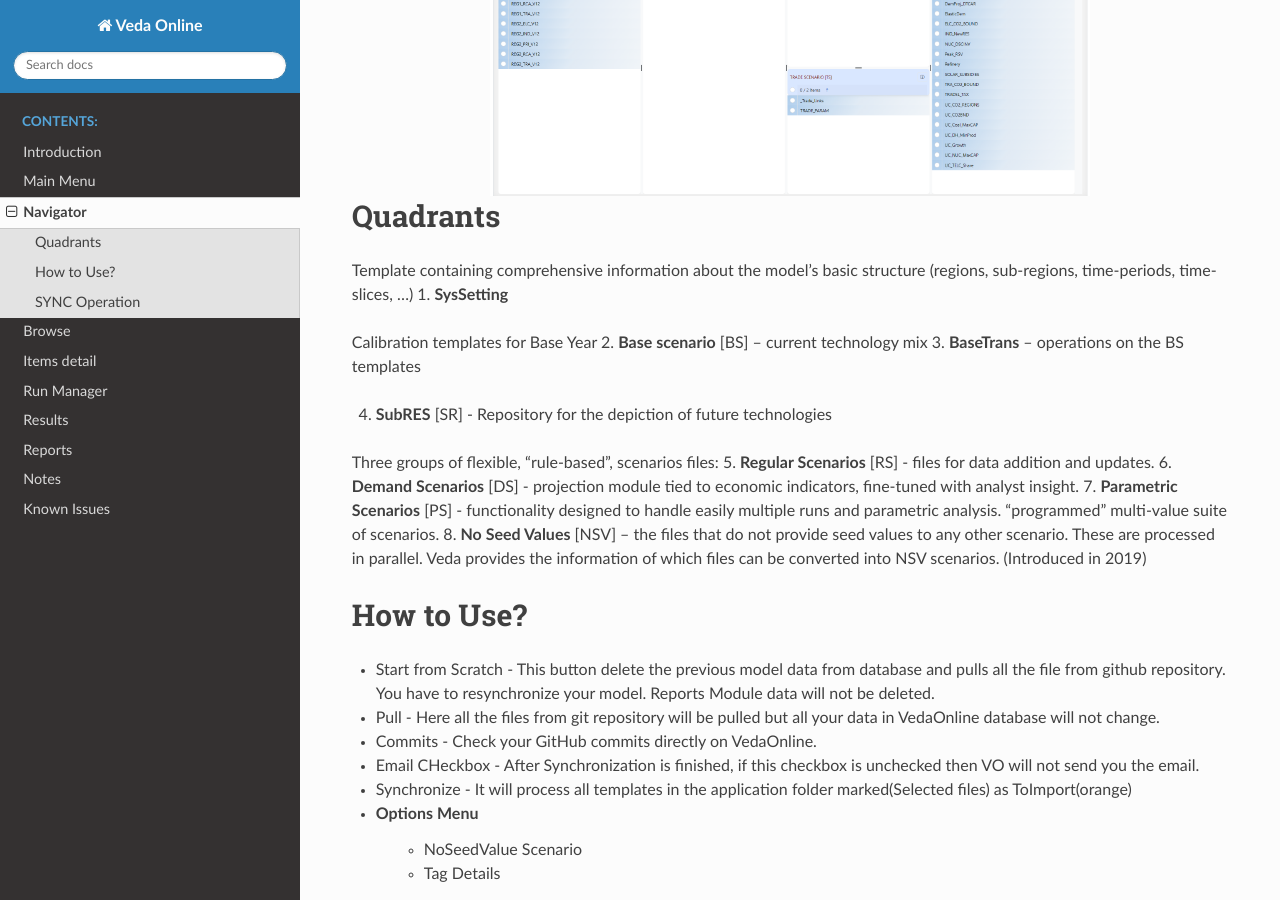
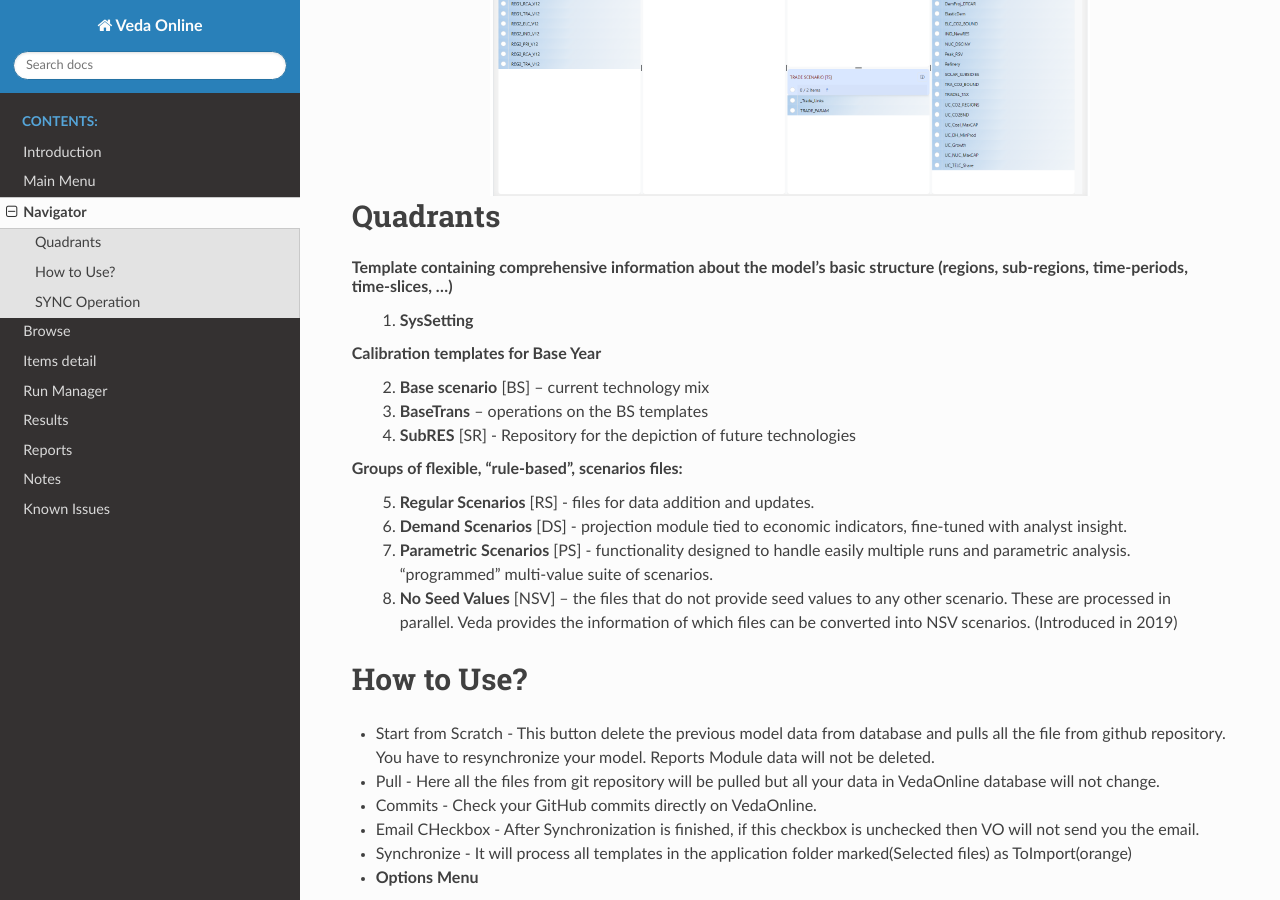
Before and after one commit to kanors-emr/VedaOnline-documentation, a Sphinx documentation site: the page built from source/pages/Navigator.rst, in a window 1280 px wide and 900 px high, scrolled down 438 px. Built offline with Sphinx 7.4.7 and the Read the Docs theme 2.0.0, drawn with Linux system fonts in a browser that asks for light colours.

Commit message:
testing numbered list of Navigator

```diff
--- a/source/pages/Navigator.rst
+++ b/source/pages/Navigator.rst
@@ -17,19 +17,19 @@ Quadrants
 =========
 
 Template containing comprehensive information about the model’s basic structure (regions, sub-regions, time-periods, time-slices, …)
-1. **SysSetting**
+   1. **SysSetting**
 
 Calibration templates for Base Year
-2. **Base scenario** [BS] – current technology mix
-3. **BaseTrans** – operations on the BS templates
+   2. **Base scenario** [BS] – current technology mix
+   3. **BaseTrans** – operations on the BS templates
 
-4. **SubRES** [SR] - Repository for the depiction of future technologies
+   4. **SubRES** [SR] - Repository for the depiction of future technologies
 
-Three groups of flexible, “rule-based”, scenarios files:
-5. **Regular Scenarios** [RS] - files for data addition and updates.
-6. **Demand Scenarios** [DS] - projection module tied to economic indicators, fine-tuned with analyst insight.
-7. **Parametric Scenarios** [PS] - functionality designed to handle easily multiple runs and parametric analysis. “programmed” multi-value suite of scenarios.
-8. **No Seed Values** [NSV] – the files that do not provide seed values to any other scenario. These are processed in parallel. Veda provides the information of which files can be converted into NSV scenarios. (Introduced in 2019)
+Groups of flexible, “rule-based”, scenarios files:
+   5. **Regular Scenarios** [RS] - files for data addition and updates.
+   6. **Demand Scenarios** [DS] - projection module tied to economic indicators, fine-tuned with analyst insight.
+   7. **Parametric Scenarios** [PS] - functionality designed to handle easily multiple runs and parametric analysis. “programmed” multi-value suite of scenarios.
+   8. **No Seed Values** [NSV] – the files that do not provide seed values to any other scenario. These are processed in parallel. Veda provides the information of which files can be converted into NSV scenarios. (Introduced in 2019)
 
 How to Use?
 =============
```
